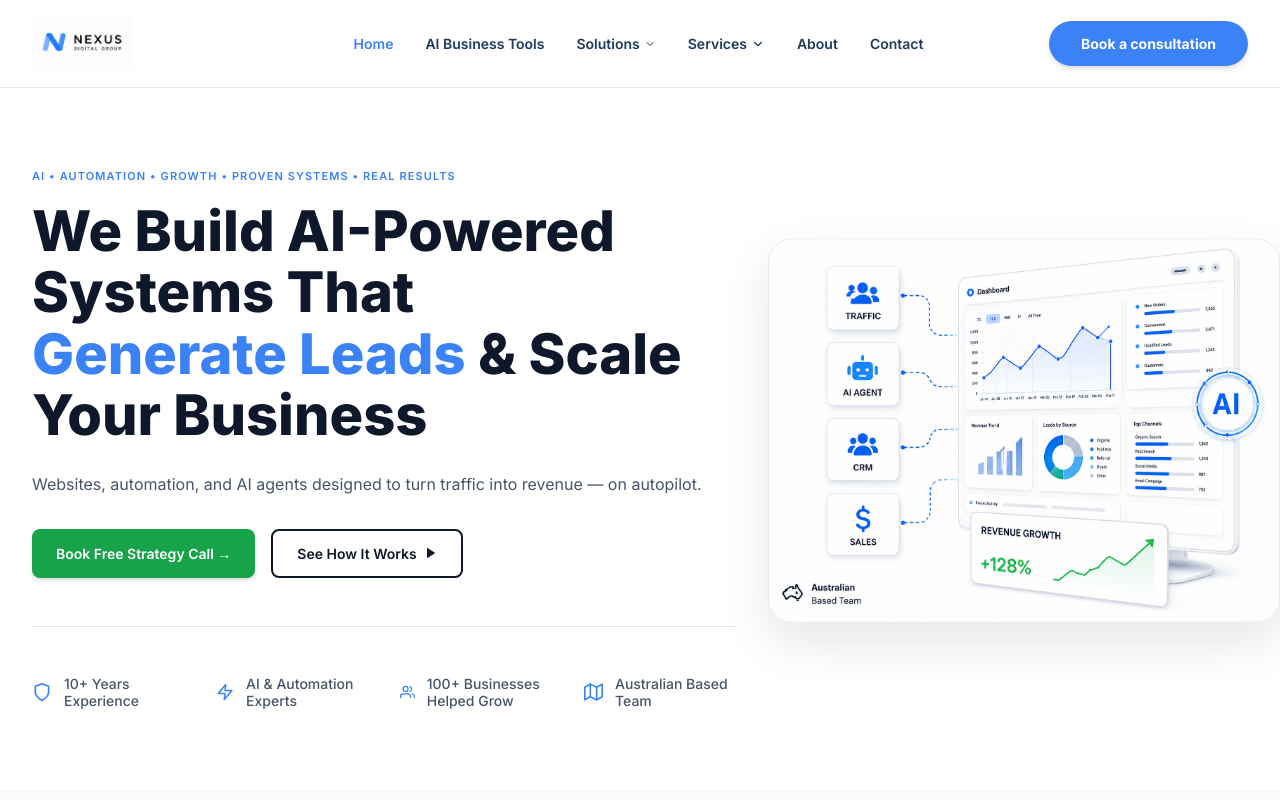
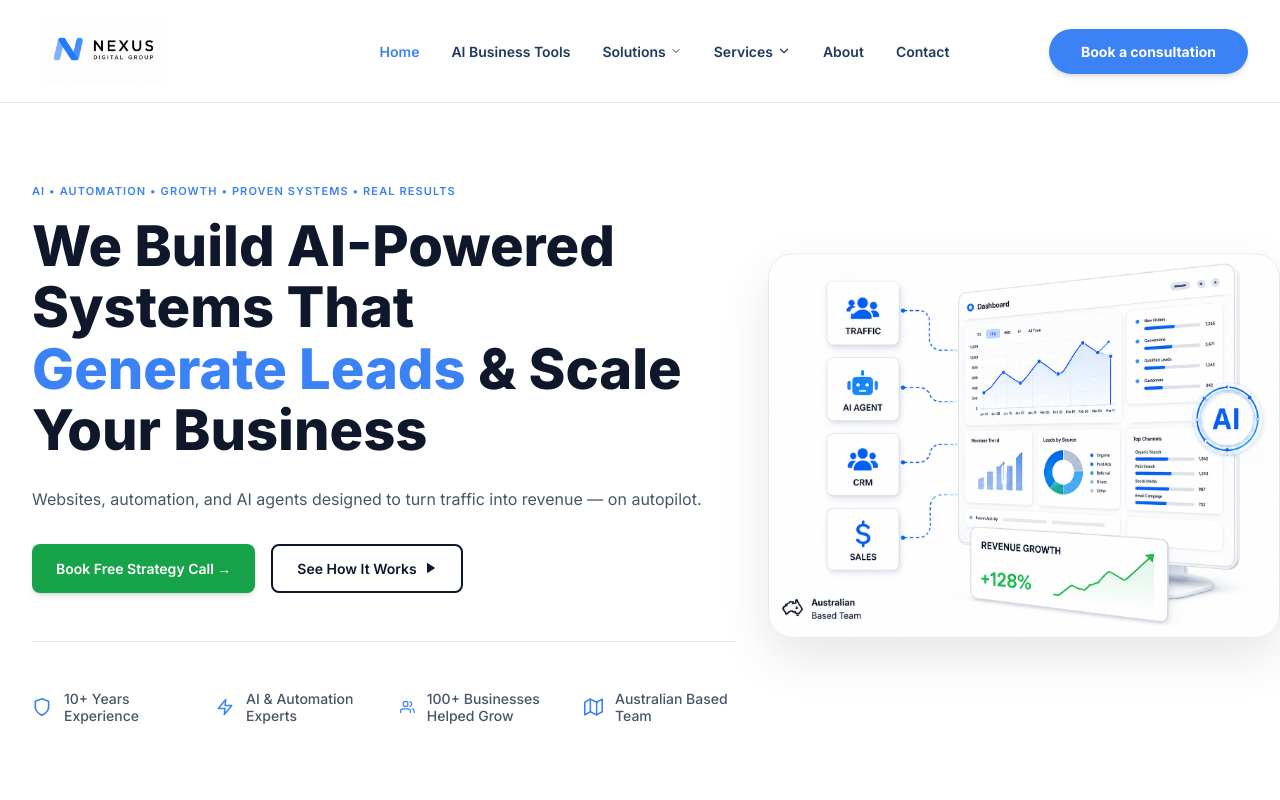
Before and after one commit to 2300031415/Nexus-Digital, a Next.js app: page / in a window 1280 px wide. Shown: the top 800 px of the page. Built offline with nearby package versions, Linux system fonts and the light colour scheme.

Commit message:
updated files

```diff
--- a/src/components/Navbar.tsx
+++ b/src/components/Navbar.tsx
@@ -76,12 +76,12 @@ const Navbar = () => {
     <>
       <nav className="sticky top-0 z-50 bg-white border-b border-[#E2E8F0] px-8 py-4">
         <div className="flex justify-between items-center">
-        <Link href="/" className="flex items-center cursor-pointer h-[55px] w-[196px]">
+        <Link href="/" className="flex items-center cursor-pointer h-[70px] w-[240px] ml-2">
           <Image
             src="/logo.png"
             alt="Nexus Digital Group Logo"
-            width={161}
-            height={55}
+            width={240}
+            height={70}
             className="w-full h-full object-contain object-left"
           />
         </Link>
```
